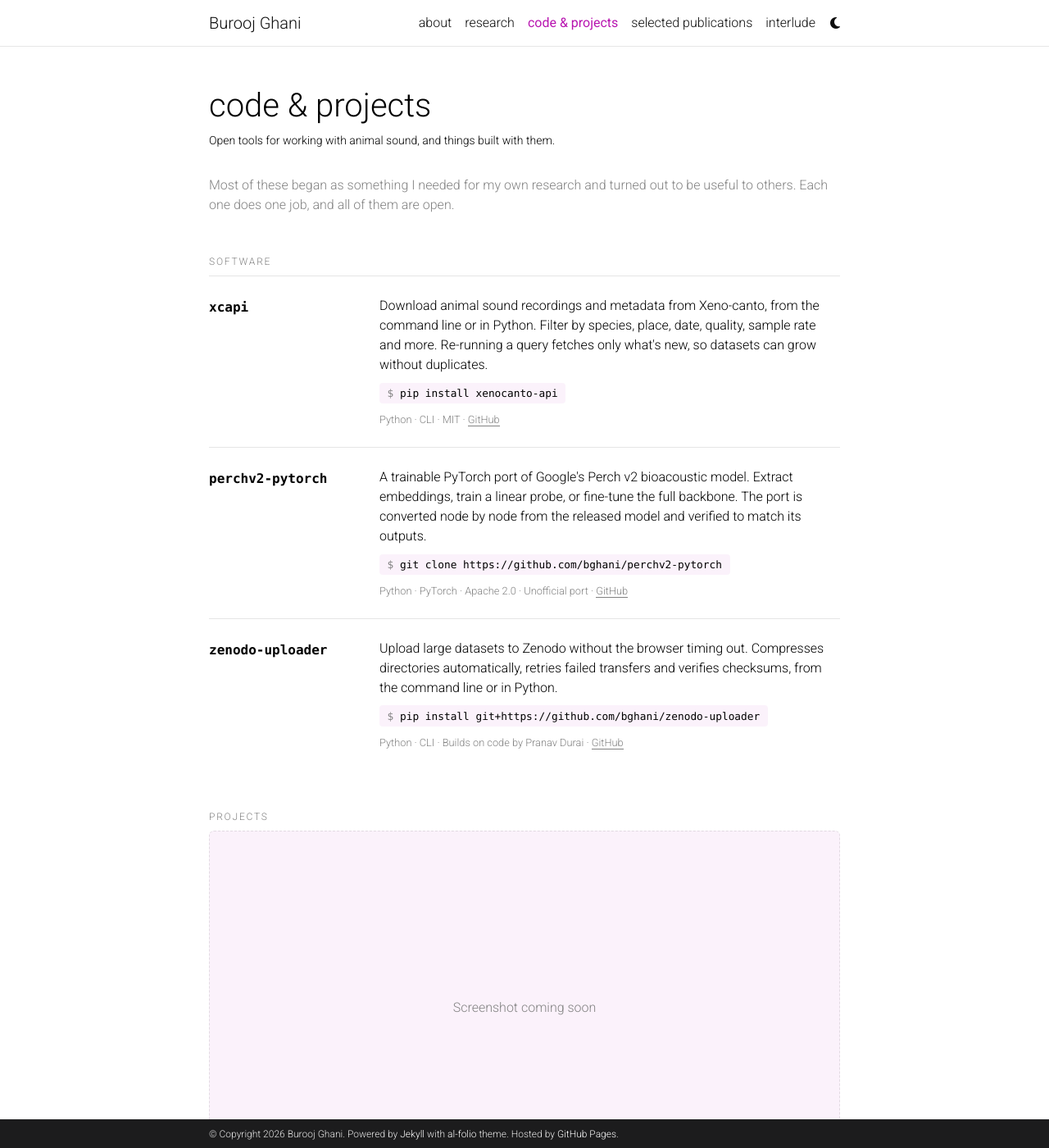
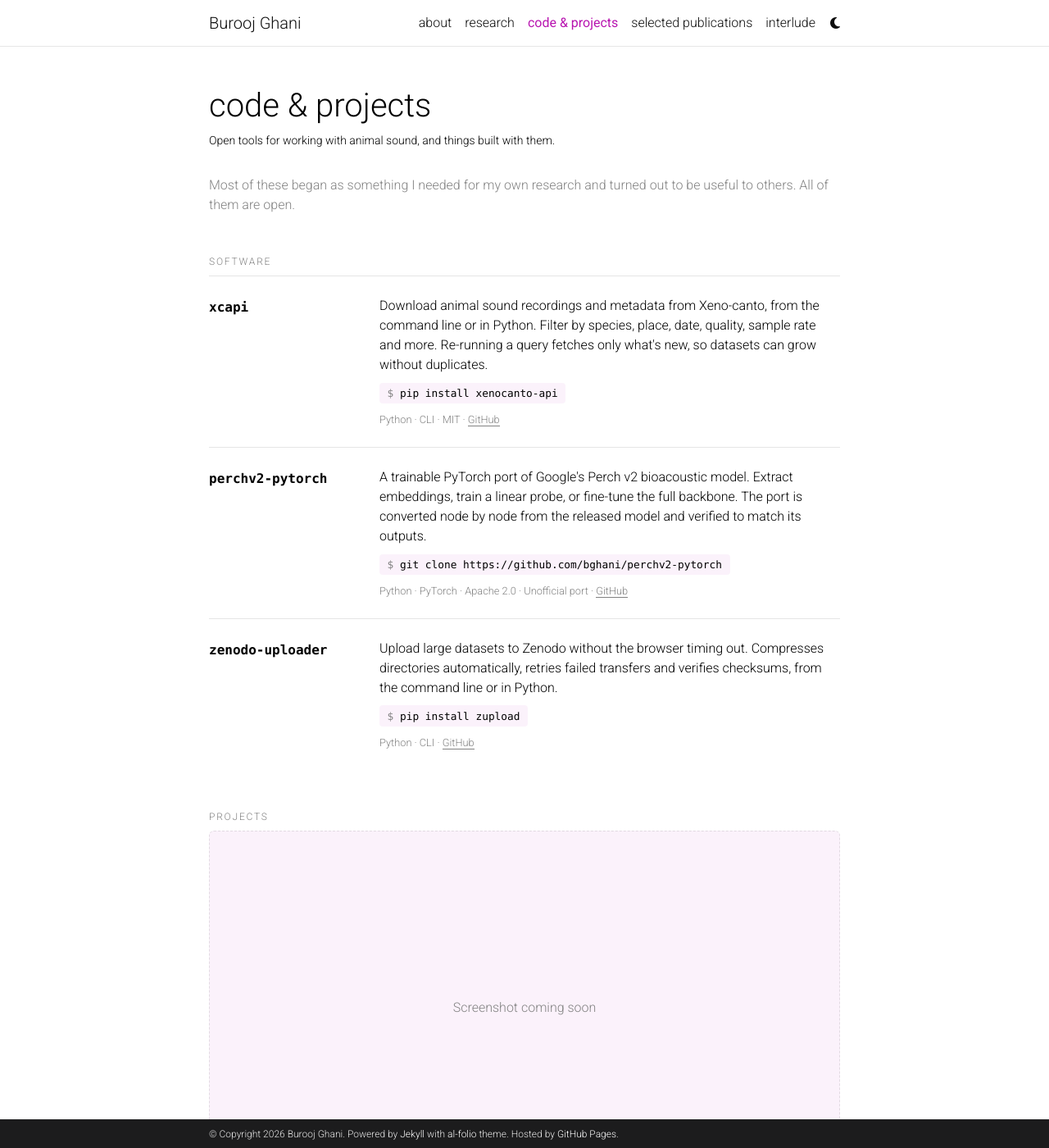
Before and after one commit to bghani/bghani.github.io, a Jekyll site: the page built from _pages/code.md, in a window 1280 px wide and 1400 px high. Shown: the whole window at 82% size. Built offline with Jekyll 4.4.1, drawn with Linux system fonts in a browser that asks for light colours; comment, search, counter and statistics services are not loaded; a style sheet for code colours, icons or effects is not loaded.

Commit message:
Add Kaetij screenshot and lifecycle figure; update code page
Co-Authored-By: Claude Opus 5.5 <noreply@anthropic.com>

```diff
--- a/_pages/code.md
+++ b/_pages/code.md
@@ -52,7 +52,7 @@ nav_order: 2
   }
 </style>
 
-<p class="cp-intro">Most of these began as something I needed for my own research and turned out to be useful to others. Each one does one job, and all of them are open.</p>
+<p class="cp-intro">Most of these began as something I needed for my own research and turned out to be useful to others. All of them are open.</p>
 
 <div class="cp-label">Software</div>
 
@@ -78,8 +78,8 @@ nav_order: 2
   <div class="cp-name"><a href="https://github.com/bghani/zenodo-uploader">zenodo-uploader</a></div>
   <div class="cp-body">
     <p>Upload large datasets to Zenodo without the browser timing out. Compresses directories automatically, retries failed transfers and verifies checksums, from the command line or in Python.</p>
-    <span class="cp-cmd">pip install git+https://github.com/bghani/zenodo-uploader</span>
-    <div class="cp-meta">Python · CLI · Builds on code by Pranav Durai · <a href="https://github.com/bghani/zenodo-uploader">GitHub</a></div>
+    <span class="cp-cmd">pip install zupload</span>
+    <div class="cp-meta">Python · CLI · <a href="https://github.com/bghani/zenodo-uploader">GitHub</a></div>
   </div>
 </div>
 
```
Also changed, not shown: _pages/research.md (+5 -1 lines), 2 other files.
